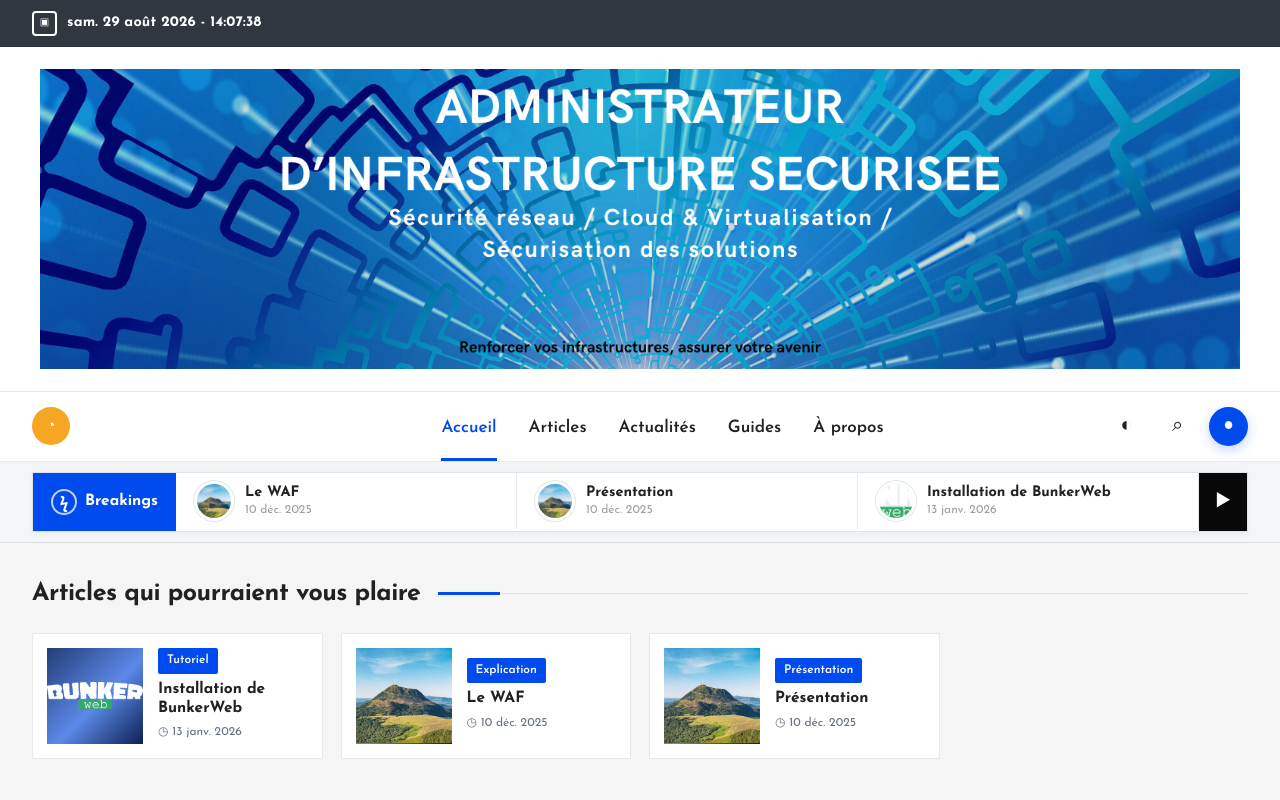
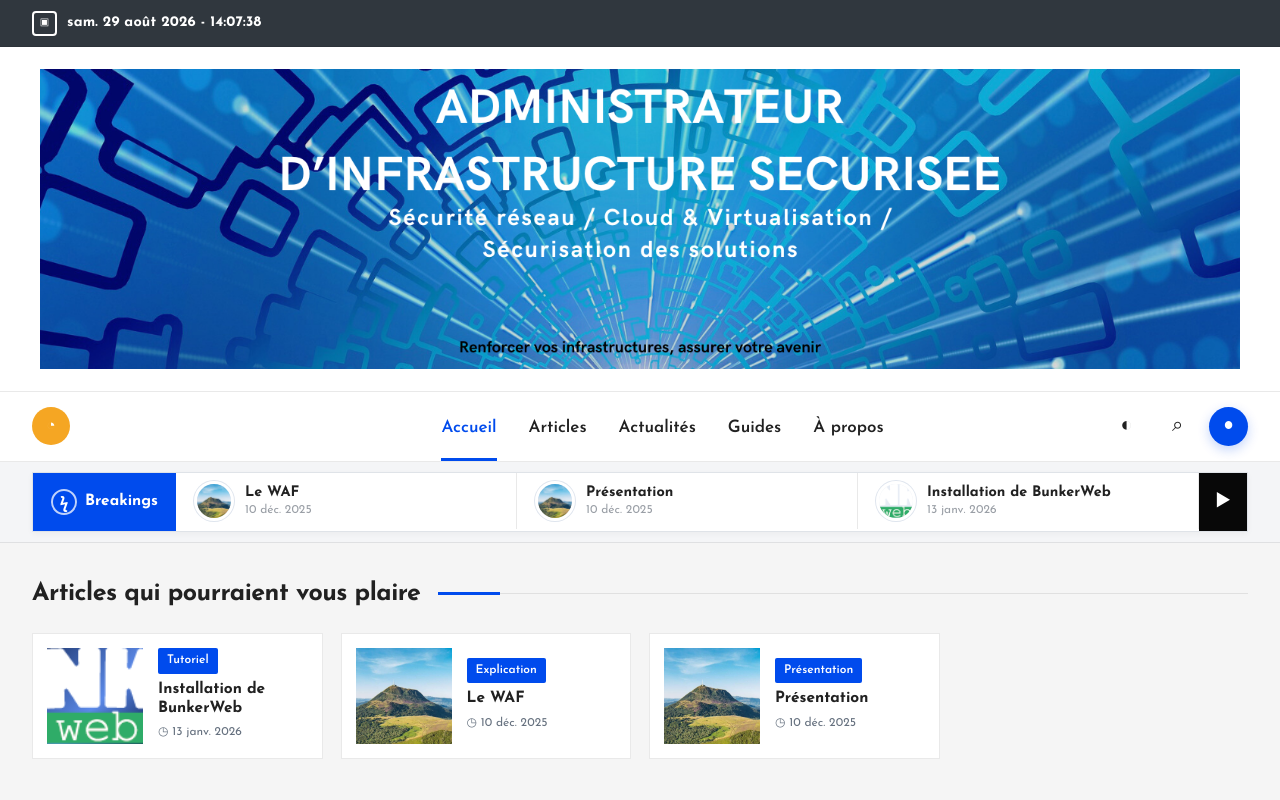
Before and after one commit to PapyPoc/auvergneinfo, an Astro site: page / in a window 1280 px wide. Shown: the top 800 px of the page. Built offline with nearby package versions, Linux system fonts and the light colour scheme; Astro itself is replaced by a stand-in of ours.

Commit message:
Ajuster l’affichage des vignettes de suggestions

```diff
--- a/src/pages/index.astro
+++ b/src/pages/index.astro
@@ -55,3 +55,11 @@ const mightLike = posts.slice(0, 4).map((post) => ({
     </div>
   </section>
 </BaseLayout>
+
+<style>
+  .pyml-thumb img {
+    width: 100%;
+    height: 100%;
+    object-fit: cover;
+  }
+</style>
```
